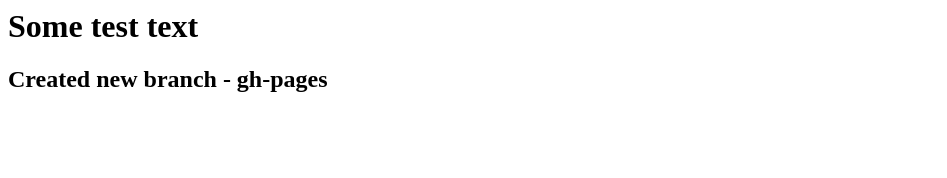
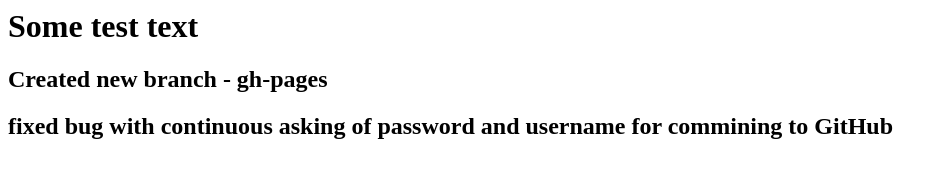
Before and after one commit to Suveren1802/first-git, a plain HTML site: page index.html in a window 1280 px wide. Shown: the whole page, without its empty margins (0-947 px from the left). Drawn offline with Linux system fonts and the light colour scheme.

Commit message:
git username and password

```diff
--- a/index.html
+++ b/index.html
@@ -5,5 +5,6 @@
 	<body>
 		<h1>Some test text</h1>
 		<h2>Created new branch - gh-pages</h2>
+		<h2>fixed bug with continuous asking of password and username for commining to GitHub</h2>
 	</body>
 </html>
```
